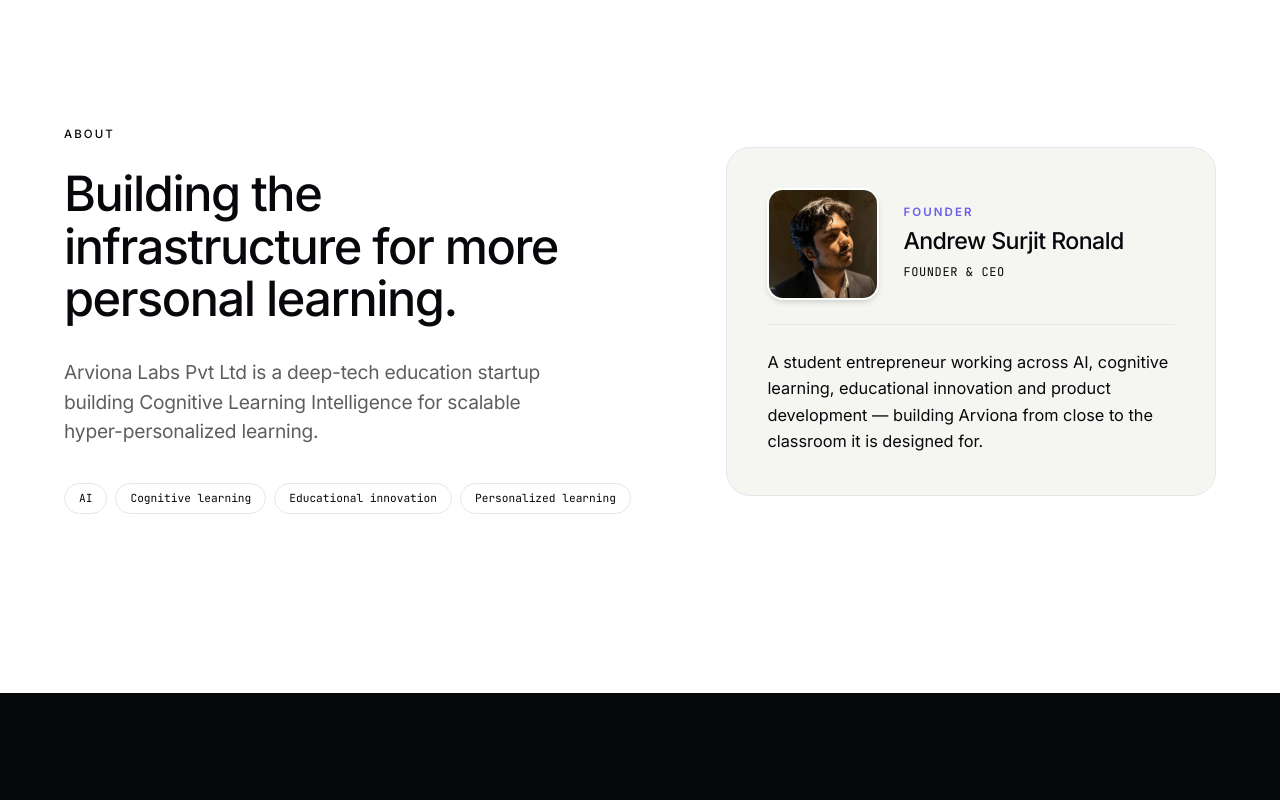
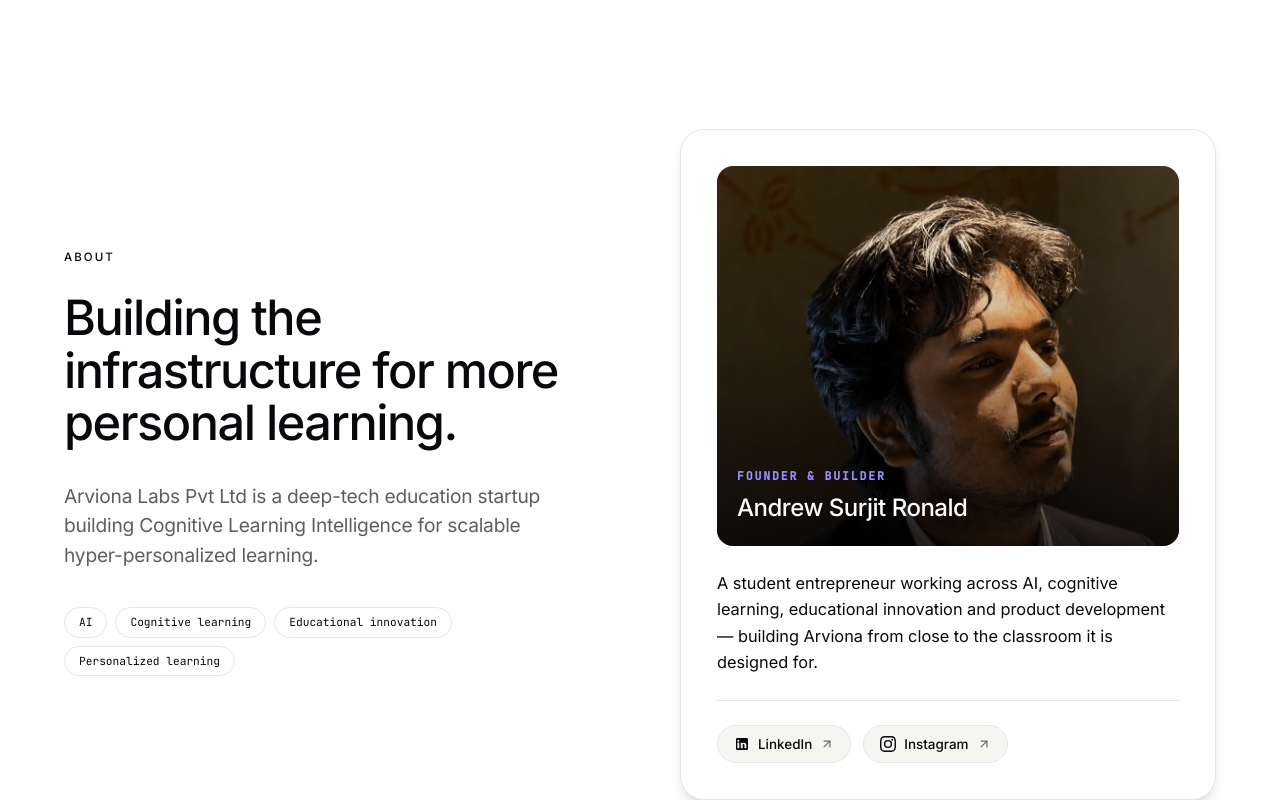
Before and after one commit to arvionalabs-debug/ARVIONALABSPVTLTDWEB, a Next.js app: page / in a window 1280 px wide. Shown: the part 8180-8980 px from the top of the page. Built offline with nearby package versions, Linux system fonts and the light colour scheme.

Commit message:
feat(about): enhance founder card with full portrait, bio, LinkedIn, and Instagram social links

```diff
--- a/components/sections/About.tsx
+++ b/components/sections/About.tsx
@@ -1,15 +1,44 @@
+"use client";
+
 import Image from "next/image";
+import { m } from "framer-motion";
+import { ArrowUpRight } from "lucide-react";
 import { Section } from "@/components/ui/Section";
 import { AnimatedText } from "@/components/ui/AnimatedText";
 import { ScrollReveal } from "@/components/ui/ScrollReveal";
 import { COMPANY } from "@/lib/site";
+import { EASE } from "@/lib/motion";
 
 const FOCUS = ["AI", "Cognitive learning", "Educational innovation", "Personalized learning"];
+
+const SOCIAL_LINKS = [
+  {
+    name: "LinkedIn",
+    href: "https://www.linkedin.com/in/andrew-surjit-ronald-5aa1382b5/",
+    label: "Connect on LinkedIn",
+    icon: (
+      <svg className="h-4 w-4" fill="currentColor" viewBox="0 0 24 24" aria-hidden="true">
+        <path d="M19 3a2 2 0 0 1 2 2v14a2 2 0 0 1-2 2H5a2 2 0 0 1-2-2V5a2 2 0 0 1 2-2h14m-.5 15.5v-5.3a3.26 3.26 0 0 0-3.26-3.26c-.85 0-1.84.52-2.28 1.3v-1.11h-2.79v8.37h2.79v-4.93c0-.77.62-1.4 1.39-1.4a1.4 1.4 0 0 1 1.4 1.4v4.93h2.75M6.46 8.76a1.6 1.6 0 1 0 0-3.2 1.6 1.6 0 0 0 0 3.2m1.4 9.74V9.92H5.06v8.58h2.8Z" />
+      </svg>
+    ),
+  },
+  {
+    name: "Instagram",
+    href: "https://www.instagram.com/ronaldexplore/?hl=en",
+    label: "@ronaldexplore",
+    icon: (
+      <svg className="h-4 w-4" fill="currentColor" viewBox="0 0 24 24" aria-hidden="true">
+        <path d="M12 2.163c3.204 0 3.584.012 4.85.07 3.252.148 4.771 1.691 4.919 4.919.058 1.265.069 1.645.069 4.849 0 3.205-.012 3.584-.069 4.849-.149 3.225-1.664 4.771-4.919 4.919-1.266.058-1.644.07-4.85.07-3.204 0-3.584-.012-4.849-.07-3.26-.149-4.771-1.699-4.919-4.92-.058-1.265-.07-1.644-.07-4.849 0-3.204.013-3.583.07-4.849.149-3.227 1.664-4.771 4.919-4.919 1.266-.057 1.645-.069 4.849-.069zm0-2.163c-3.259 0-3.667.014-4.947.072-4.358.2-6.78 2.618-6.98 6.98-.059 1.281-.073 1.689-.073 4.948 0 3.259.014 3.668.072 4.948.2 4.358 2.618 6.78 6.98 6.98 1.281.058 1.689.072 4.948.072 3.259 0 3.668-.014 4.948-.072 4.354-.2 6.782-2.618 6.979-6.98.059-1.28.073-1.689.073-4.948 0-3.259-.014-3.667-.072-4.947-.196-4.354-2.617-6.78-6.979-6.98-1.281-.059-1.69-.073-4.949-.073zm0 5.838a6.162 6.162 0 1 0 0 12.324 6.162 6.162 0 0 0 0-12.324zm0 10.162a3.999 3.999 0 1 1 0-7.998 3.999 3.999 0 0 1 0 7.998zm6.406-11.845a1.44 1.44 0 1 0 0 2.881 1.44 1.44 0 0 0 0-2.881z" />
+      </svg>
+    ),
+  },
+];
 
 export function About() {
   return (
     <Section tone="light" size="lg" id="about">
-      <div className="grid gap-12 lg:grid-cols-[1.1fr_0.9fr] lg:gap-16 lg:items-center">
+      <div className="grid gap-14 lg:grid-cols-[1fr_1fr] lg:gap-20 lg:items-center">
+        {/* Left Column: Company Story & Focus */}
         <div>
           <ScrollReveal>
             <p className="eyebrow text-ink/60">About</p>
@@ -20,13 +49,13 @@
             className="mt-7 max-w-xl text-section font-medium balance"
             delay={0.08}
           />
-          <ScrollReveal delay={0.32}>
+          <ScrollReveal delay={0.25}>
             <p className="mt-8 max-w-lg text-lead text-dim pretty">
               {COMPANY.legal} is a deep-tech education startup building Cognitive
               Learning Intelligence for scalable hyper-personalized learning.
             </p>
           </ScrollReveal>
-          <ScrollReveal delay={0.38}>
+          <ScrollReveal delay={0.35}>
             <ul className="mt-9 flex flex-wrap gap-2">
               {FOCUS.map((f) => (
                 <li
@@ -40,35 +69,57 @@
           </ScrollReveal>
         </div>
 
-        <ScrollReveal delay={0.12}>
-          <div className="overflow-hidden rounded-3xl border border-ink/[0.09] bg-paper-soft p-8 sm:p-10 transition-all duration-400 hover:shadow-md">
-            <div className="flex flex-col sm:flex-row items-start sm:items-center gap-6">
-              <div className="relative h-24 w-24 sm:h-28 sm:w-28 shrink-0 overflow-hidden rounded-2xl border-2 border-white bg-ink/5 shadow-md">
+        {/* Right Column: Full Portrait Founder Showcase Card */}
+        <ScrollReveal delay={0.15}>
+          <div className="group relative overflow-hidden rounded-3xl border border-ink/[0.1] bg-white p-7 sm:p-9 shadow-lg shadow-ink/[0.03] transition-all duration-500 hover:border-ink/25 hover:shadow-xl">
+            {/* Full-width Portrait Image Container */}
+            <div className="relative h-[340px] w-full overflow-hidden rounded-2xl bg-ink/5 sm:h-[380px]">
               <Image
                 src="/founder.png"
                 alt={COMPANY.founder}
                 fill
-                  sizes="(max-width: 640px) 96px, 112px"
-                  className="object-cover object-top"
+                sizes="(max-width: 640px) 100vw, 500px"
+                className="object-cover object-top transition-transform duration-700 ease-arv group-hover:scale-[1.03]"
                 priority
               />
-              </div>
-              <div>
-                <p className="eyebrow text-accent font-semibold">Founder</p>
-                <h3 className="mt-1.5 text-[1.45rem] font-medium tracking-[-0.025em] text-ink">
+              <div className="absolute inset-0 bg-gradient-to-t from-black/75 via-black/20 to-transparent" />
+
+              {/* Badge overlay on image */}
+              <div className="absolute bottom-5 left-5 right-5 text-white">
+                <span className="font-mono text-[0.72rem] uppercase tracking-[0.16em] text-accent-soft font-semibold">
+                  Founder & Builder
+                </span>
+                <h3 className="mt-1 text-[1.5rem] font-medium tracking-[-0.02em] text-white">
                   {COMPANY.founder}
                 </h3>
-                <p className="font-mono text-[0.75rem] uppercase tracking-wider text-ink/50 mt-1">
-                  Founder & CEO
-                </p>
               </div>
             </div>
 
-            <p className="mt-6 text-[1.02rem] leading-relaxed text-ink/70 pretty border-t border-ink/[0.08] pt-6">
+            {/* Explanation / Bio */}
+            <div className="mt-6">
+              <p className="text-[1.02rem] leading-relaxed text-ink/75 pretty">
                 A student entrepreneur working across AI, cognitive learning,
                 educational innovation and product development — building Arviona
                 from close to the classroom it is designed for.
               </p>
+
+              {/* Social Links */}
+              <div className="mt-6 flex flex-wrap gap-3 border-t border-ink/[0.08] pt-6">
+                {SOCIAL_LINKS.map((s) => (
+                  <a
+                    key={s.name}
+                    href={s.href}
+                    target="_blank"
+                    rel="noopener noreferrer"
+                    className="inline-flex items-center gap-2 rounded-full border border-ink/12 bg-paper-soft px-4 py-2 text-[0.84rem] font-medium text-ink/80 transition-all duration-300 hover:border-ink hover:bg-ink hover:text-white"
+                  >
+                    {s.icon}
+                    <span>{s.name}</span>
+                    <ArrowUpRight className="h-3.5 w-3.5 opacity-60" />
+                  </a>
+                ))}
+              </div>
+            </div>
           </div>
         </ScrollReveal>
       </div>
```
Lines whose indentation alone changed are shown as unchanged.
